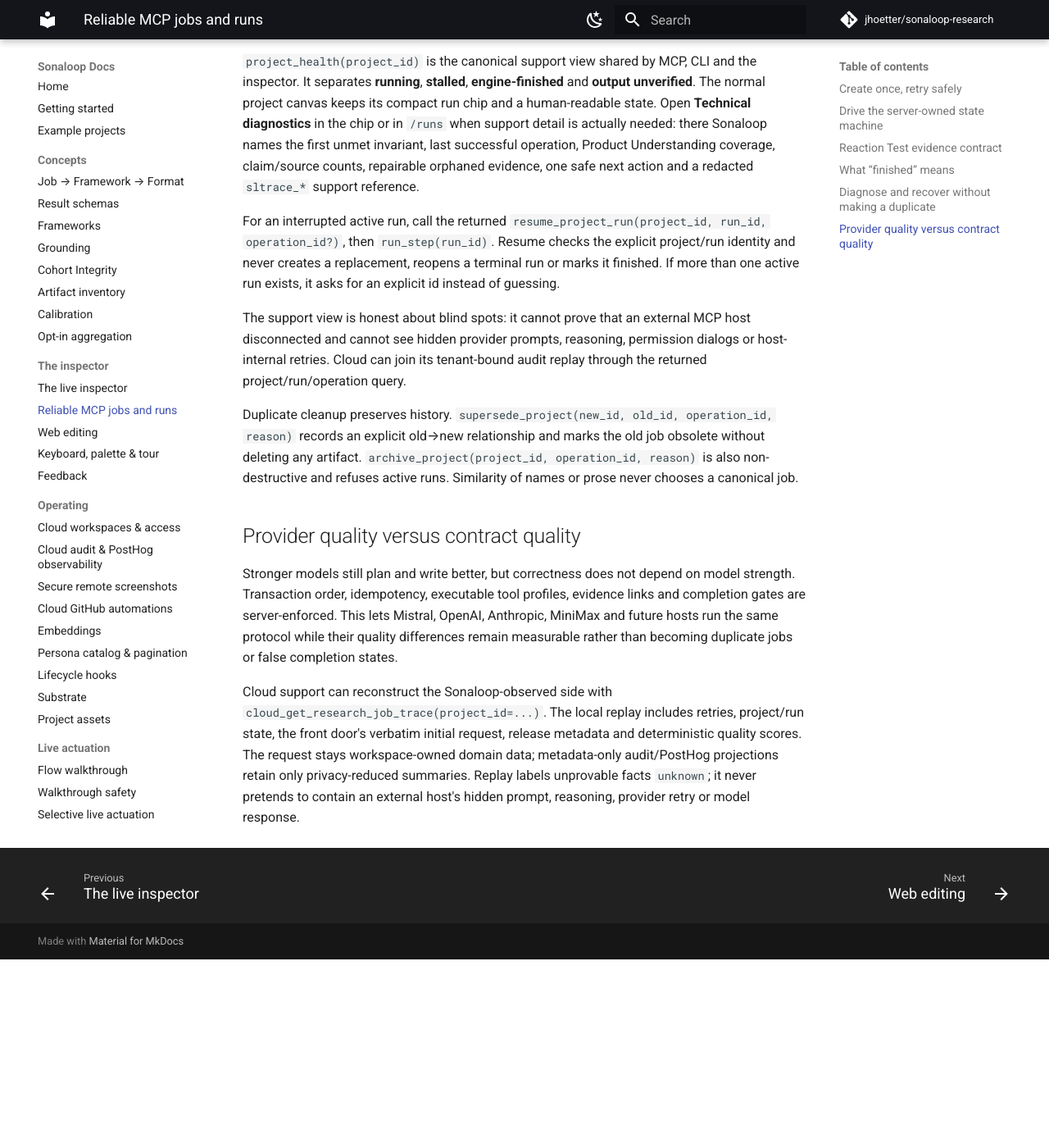
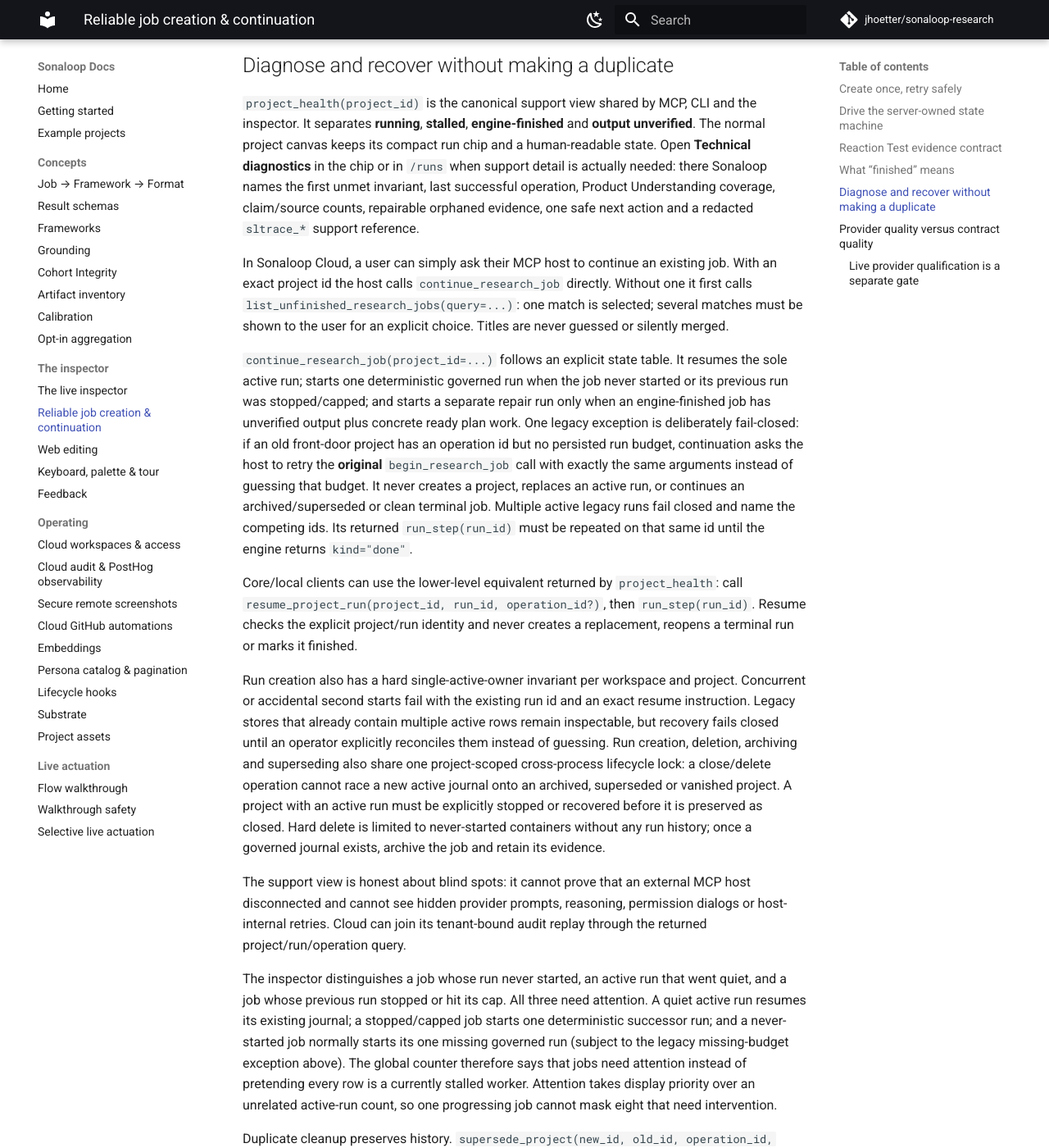
Before and after one commit to jhoetter/sonaloop-docs, an MkDocs documentation site: the page built from docs/reliable-runs.md, in a window 1280 px wide and 1400 px high, scrolled down 4234 px. Shown: the whole window at 82% size. Built offline with MkDocs 1.6.1 and Material for MkDocs 9.7.7, drawn with Linux system fonts in a browser that asks for light colours; comment, search, counter and statistics services are not loaded; before the commit the page ends 5404 px from its top, so only the background shows below that; some of the changed text lies outside the part shown.

Commit message:
docs: explain safe job continuation

```diff
--- a/docs/llms.txt
+++ b/docs/llms.txt
@@ -18,7 +18,7 @@
 - [Calibration](https://raw.githubusercontent.com/jhoetter/sonaloop-docs/main/docs/calibration.md): prediction calibration and Brier scoring
 - [Opt-in aggregation](https://raw.githubusercontent.com/jhoetter/sonaloop-docs/main/docs/opt-in-aggregation-design.md): sentiment/coverage aggregation model
 - [The live inspector](https://raw.githubusercontent.com/jhoetter/sonaloop-docs/main/docs/live-inspector.md): navigation (4-item sidebar, Library browser, row slide-overs, run chip), event bus, SSE /api/events, activity feed, runs panel
-- [Reliable MCP jobs and governed runs](https://raw.githubusercontent.com/jhoetter/sonaloop-docs/main/docs/reliable-runs.md): retry-safe Cloud job front door, logical-request deduplication, dispatch tokens, Product Understanding and claim posture for Reaction Tests, run-bound critics and engine-owned completion
+- [Reliable job creation and continuation](https://raw.githubusercontent.com/jhoetter/sonaloop-docs/main/docs/reliable-runs.md): frontdoor-only Cloud creation, weak-model-safe unfinished-job discovery and continuation, logical-request deduplication, single-active-run ownership, dispatch tokens, Reaction Test integrity gates and engine-owned completion
 - [Web editing](https://raw.githubusercontent.com/jhoetter/sonaloop-docs/main/docs/web-editing.md): the inspector's write boundary — structural edits vs host-authored text
 - [Keyboard, palette & tour](https://raw.githubusercontent.com/jhoetter/sonaloop-docs/main/docs/keyboard.md): shortcuts (j/k/Enter/o/Esc row + slide-over navigation), the command palette, the local opt-in product tour and shared-Cloud default
 - [Feedback](https://raw.githubusercontent.com/jhoetter/sonaloop-docs/main/docs/feedback.md): in-app feedback, /feedback inbox, CLI, SONALOOP_FEEDBACK_WEBHOOK
--- a/docs/reliable-runs.md
+++ b/docs/reliable-runs.md
@@ -1,4 +1,4 @@
-# Reliable MCP jobs and governed runs
+# Reliable job creation and continuation
 
 External MCP hosts can lose a response after Sonaloop has already committed a write. Sonaloop's
 job/run contract makes a retry resume the same intent rather than creating another project, run or
@@ -6,7 +6,10 @@ journal row.
 
 ## Create once, retry safely
 
-When Sonaloop Cloud exposes `begin_research_job`, that is the preferred front door. Call it exactly
+When Sonaloop Cloud exposes `begin_research_job`, that is the only project-creation front door for
+normal interactive workspace clients. The lower-level `start_project` primitive remains an
+operator/hosted-automation compatibility surface, but is deliberately absent from the normal Cloud
+tool profile. Call the front door exactly
 once per user intent with the user's verbatim request, a stable opaque `operation_id`, and an explicit
 methodology choice:
 
@@ -172,14 +175,48 @@ chip or in `/runs` when support detail is actually needed: there Sonaloop names
 invariant, last successful operation, Product Understanding coverage, claim/source counts,
 repairable orphaned evidence, one safe next action and a redacted `sltrace_*` support reference.
 
-For an interrupted active run, call the returned
+In Sonaloop Cloud, a user can simply ask their MCP host to continue an existing job. With an exact
+project id the host calls `continue_research_job` directly. Without one it first calls
+`list_unfinished_research_jobs(query=...)`: one match is selected; several matches must be shown to
+the user for an explicit choice. Titles are never guessed or silently merged.
+
+`continue_research_job(project_id=...)` follows an explicit state table. It resumes the sole active
+run; starts one deterministic governed run when the job never started or its previous run was
+stopped/capped; and starts a separate repair run only when an engine-finished job has unverified
+output plus concrete ready plan work. One legacy exception is deliberately fail-closed: if an old
+front-door project has an operation id but no persisted run budget, continuation asks the host to
+retry the **original** `begin_research_job` call with exactly the same arguments instead of guessing
+that budget. It never creates a project, replaces an active run, or continues an
+archived/superseded or clean terminal job. Multiple active legacy runs fail closed and name the
+competing ids. Its returned `run_step(run_id)` must be repeated on that same id until the engine
+returns `kind="done"`.
+
+Core/local clients can use the lower-level equivalent returned by `project_health`: call
 `resume_project_run(project_id, run_id, operation_id?)`, then `run_step(run_id)`. Resume checks the
 explicit project/run identity and never creates a replacement, reopens a terminal run or marks it
-finished. If more than one active run exists, it asks for an explicit id instead of guessing.
+finished.
+
+Run creation also has a hard single-active-owner invariant per workspace and project. Concurrent or
+accidental second starts fail with the existing run id and an exact resume instruction. Legacy stores
+that already contain multiple active rows remain inspectable, but recovery fails closed until an
+operator explicitly reconciles them instead of guessing.
+Run creation, deletion, archiving and superseding also share one project-scoped cross-process
+lifecycle lock: a close/delete operation cannot race a new active journal onto an archived,
+superseded or vanished project. A project with an active run must be explicitly stopped or recovered
+before it is preserved as closed. Hard delete is limited to never-started containers without any run
+history; once a governed journal exists, archive the job and retain its evidence.
 
 The support view is honest about blind spots: it cannot prove that an external MCP host disconnected
 and cannot see hidden provider prompts, reasoning, permission dialogs or host-internal retries.
 Cloud can join its tenant-bound audit replay through the returned project/run/operation query.
+
+The inspector distinguishes a job whose run never started, an active run that went quiet, and a job
+whose previous run stopped or hit its cap. All three need attention. A quiet active run resumes its
+existing journal; a stopped/capped job starts one deterministic successor run; and a never-started
+job normally starts its one missing governed run (subject to the legacy missing-budget exception
+above). The global counter therefore says that jobs need attention instead of pretending every row
+is a currently stalled worker. Attention takes display priority over an unrelated active-run count,
+so one progressing job cannot mask eight that need intervention.
 
 Duplicate cleanup preserves history. `supersede_project(new_id, old_id, operation_id, reason)` records
 an explicit old→new relationship and marks the old job obsolete without deleting any artifact.
@@ -188,15 +225,27 @@ Similarity of names or prose never chooses a canonical job.
 
 ## Provider quality versus contract quality
 
-Stronger models still plan and write better, but correctness does not depend on model strength.
-Transaction order, idempotency, executable tool profiles, evidence links and completion gates are
-server-enforced. This lets Mistral, OpenAI, Anthropic, MiniMax and future hosts run the same protocol
-while their quality differences remain measurable rather than becoming duplicate jobs or false
-completion states.
+Stronger models still plan, route tools and write better. The **server-side safety invariants** do
+not depend on model strength: transaction order, idempotency, executable tool profiles, evidence
+links and completion gates are server-enforced. Host routing, orchestration and research quality
+remain model-dependent and must be qualified separately. This lets Mistral, OpenAI, Anthropic,
+MiniMax and future hosts use the same guarded protocol while their quality differences remain
+measurable rather than becoming duplicate jobs or false completion states.
 
 Cloud support can reconstruct the Sonaloop-observed side with
 `cloud_get_research_job_trace(project_id=...)`. The local replay includes retries, project/run state,
-the front door's verbatim initial request, release metadata and deterministic quality scores. The
+the front door's caller-supplied `user_request`, release metadata and deterministic quality scores. The
 request stays workspace-owned domain data; metadata-only audit/PostHog projections retain only
 privacy-reduced summaries. Replay labels unprovable facts `unknown`; it never
 pretends to contain an external host's hidden prompt, reasoning, provider retry or model response.
+
+### Live provider qualification is a separate gate
+
+`qualification-run` replays captured submissions through the deterministic harness. It proves the
+Sonaloop contract, not that a live Mistral/OpenAI/Anthropic host chose the right tool from natural
+language. A provider canary must use an isolated workspace and an ephemeral private MCP connector,
+then separately assert routing safety (same project, one governed run, idempotent repetition) and
+research completion/quality. A programmatic connector test still does not exercise Le Chat's own
+permission and retry UI, so that surface needs a small manual smoke as well. Provider credentials
+belong on the canary/operator side; they are not required in the Sonaloop production service merely
+to test an external host.
--- a/mkdocs.yml
+++ b/mkdocs.yml
@@ -41,7 +41,7 @@ nav:
       - Opt-in aggregation: opt-in-aggregation-design.md
   - The inspector:
       - The live inspector: live-inspector.md
-      - Reliable MCP jobs and runs: reliable-runs.md
+      - Reliable job creation & continuation: reliable-runs.md
       - Web editing: web-editing.md
       - Keyboard, palette & tour: keyboard.md
       - Feedback: feedback.md
```
Also changed, not shown: docs/cloud-observability.md (+7 -4 lines), docs/index.md (+3 -2 lines), docs/live-inspector.md (+18 -4 lines).
